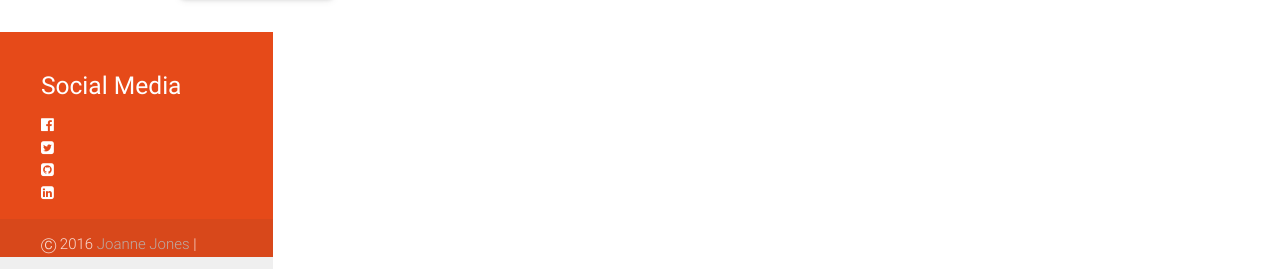
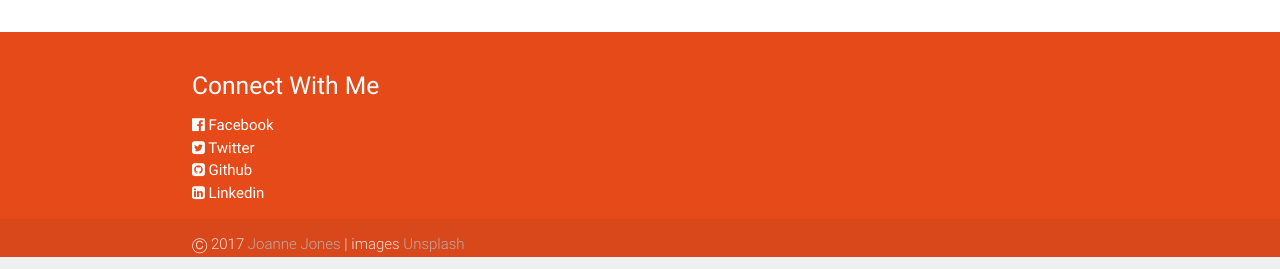
Before and after one commit to avyrwl1/web-dev-portfolio, a plain HTML site: page index.html in a window 1280 px wide. Shown: the part 2533-2802 px from the top of the page. Drawn offline with nearby package versions, Linux system fonts and the light colour scheme.

Commit message:
update footer

```diff
--- a/css/style.css
+++ b/css/style.css
@@ -39,7 +39,7 @@ p {
 footer.page-footer {
     margin: 0;
     height: 225px;
-    display: inline-grid;
+    display: 12em;
 }
 
 
@@ -64,6 +64,6 @@ footer.page-footer {
 #contact {
     a {
         text-decoration: none;
-        color: orangered
+        color: orangered;
     }
 }
--- a/index.html
+++ b/index.html
@@ -205,7 +205,8 @@
                             <p>Here is some more information about this product that is only revealed once clicked on.</p>
                         </div>
                     </div>
-</div><!--/End Card6-->
+                </div>
+                <!--/End Card6-->
             </div>
 
         </div>
@@ -220,15 +221,27 @@
             <ul class="collapsible popout" data-collapsible="accordion">
                 <li>
                     <div class="collapsible-header"><i class="material-icons">loyalty</i>FullStack Web Developer</div>
-        <div class="collapsible-body"><p>AB Coding Inc.<p><p>Work description</p></div>
+                    <div class="collapsible-body">
+                        <p>AB Coding Inc.
+                            <p>
+                                <p>Work description</p>
+                    </div>
                 </li>
                 <li>
                     <div class="collapsible-header"><i class="material-icons">assignment_ind</i>UI/UX Designer</div>
-      <div class="collapsible-body"><p>Anytime Inc.<p><p>Work description</p></div>
+                    <div class="collapsible-body">
+                        <p>Anytime Inc.
+                            <p>
+                                <p>Work description</p>
+                    </div>
                 </li>
                 <li>
                     <div class="collapsible-header"><i class="material-icons">supervisor_account</i>Project Manager</div>
-      <div class="collapsible-body"><p>Anywhere Inc.<p><p>Work description</p></div>
+                    <div class="collapsible-body">
+                        <p>Anywhere Inc.
+                            <p>
+                                <p>Work description</p>
+                    </div>
                 </li>
             </ul>
         </div>
@@ -266,7 +279,6 @@
                                     <label for="last_name">Last Name</label>
                                 </div>
                             </div>
-                    </div>
 
                             <div class="row">
                                 <div class="input-field col s12">
@@ -301,19 +313,19 @@
             </div>
 
             <div class="col l12 s12">
-                <h5 class="white-text">Social Media</h5>
+                <h5 class="white-text">Connect With Me</h5>
                 <ul>
-                    <li><a class="white-text" href="#!"><i class="fa fa-facebook-official"></i> </a></li>
-                    <li><a class="white-text" href="#!"><i class="fa fa-twitter-square"></i></a></li>
-                    <li><a class="white-text" href="#!"><i class="fa fa-github-square"></i></a></li>
-                    <li><a class="white-text" href="#!"><i class="fa fa-linkedin-square"></i></a></li>
+                    <li><a class="white-text" href="#!"><i class="fa fa-facebook-official"></i> Facebook </a></li>
+                    <li><a class="white-text" href="#!"><i class="fa fa-twitter-square"></i> Twitter</a></li>
+                    <li><a class="white-text" href="#!"><i class="fa fa-github-square"></i> Github</a></li>
+                    <li><a class="white-text" href="#!"><i class="fa fa-linkedin-square"></i> Linkedin</a></li>
                 </ul>
             </div>
         </div>
 
         <div class="footer-copyright">
             <div class="container">
-                &#9400; 2016 <a class="brown-text text-lighten-3" href="http://joannejones@example.com">Joanne Jones</a> | images <a class="brown-text text-lighten-3" href="www.unsplash.com">Unsplash</a>
+                &#9400; 2017 <a class="brown-text text-lighten-3" href="http://joannejones@example.com">Joanne Jones</a> | images <a class="brown-text text-lighten-3" href="www.unsplash.com">Unsplash</a>
             </div>
         </div>
     </footer>
```
Lines whose indentation alone changed are shown as unchanged.
